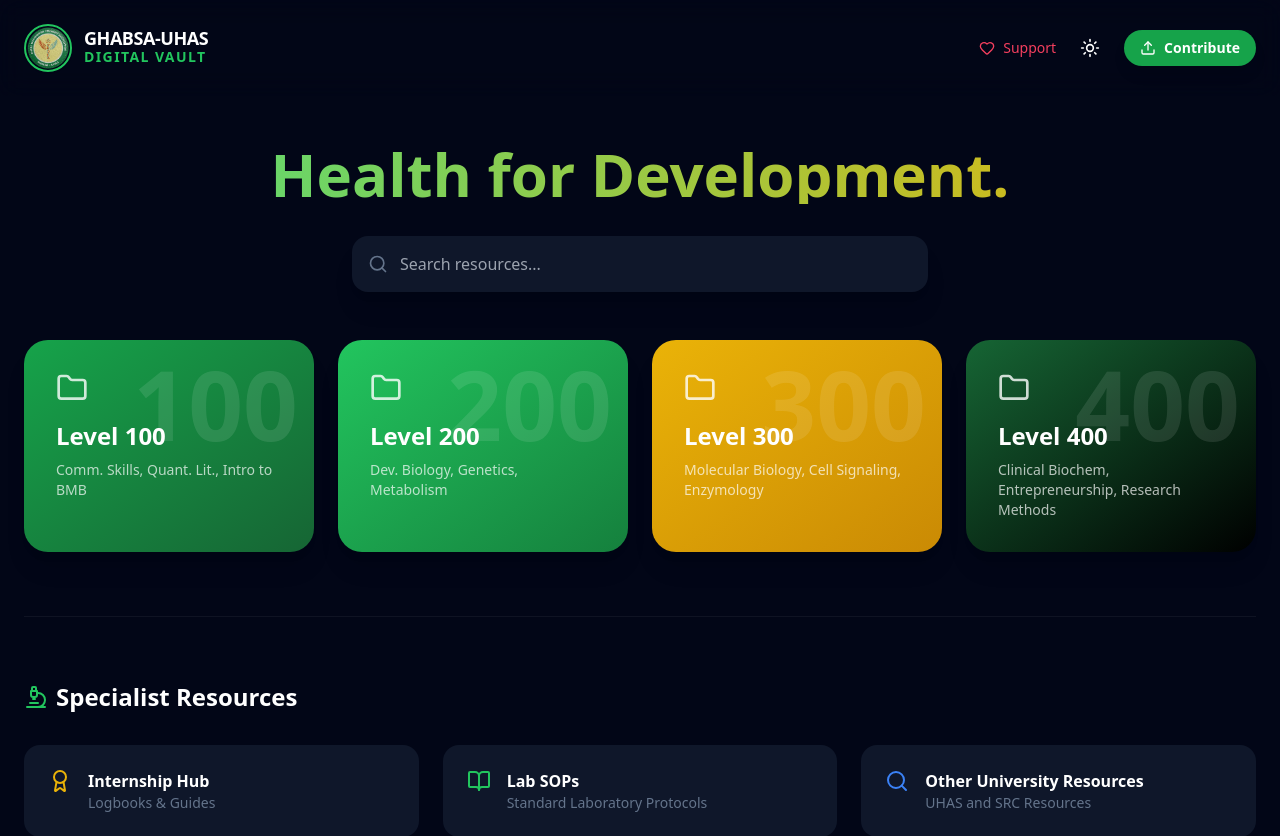
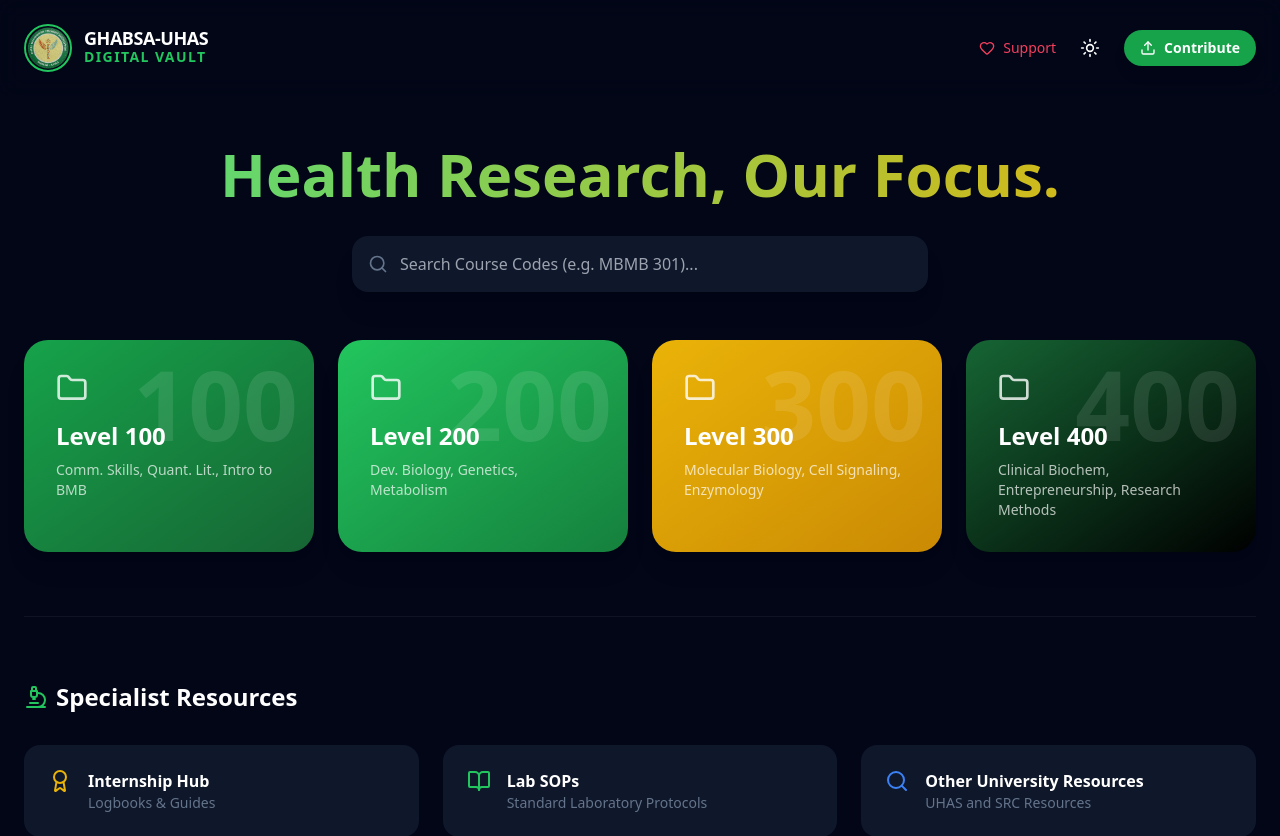
Before and after one commit to Sky-winnie/ghabsa-uhas-vault, a Next.js app: page / in a window 1280 px wide. Shown: the top 836 px of the page. Built offline with nearby package versions, Linux system fonts and the light colour scheme.

Commit message:
Update page.js

```diff
--- a/app/page.js
+++ b/app/page.js
@@ -91,7 +91,7 @@ const GHABSAVault = () => {
 
       <header className="max-w-7xl mx-auto px-6 py-12 text-center">
         <h1 className="text-4xl md:text-6xl font-extrabold mb-4 bg-clip-text text-transparent bg-gradient-to-r from-green-400 to-yellow-500">
-          {currentFolder ? `${currentFolder} Shelf` : 'Health for Development.'}
+          {currentFolder ? (levels.find(l => l.id === currentFolder)?.title + " Resources" || `${currentFolder} Repository`) : 'Health Research, Our Focus.'}
         </h1>
         <div className="relative max-w-xl mx-auto mt-8">
           <Search className="absolute left-4 top-1/2 -translate-y-1/2 text-slate-500" size={20} />
@@ -99,7 +99,7 @@ const GHABSAVault = () => {
             type="text"
             value={searchQuery}
             onChange={(e) => setSearchQuery(e.target.value)}
-            placeholder="Search resources..."
+            placeholder="Search Course Codes (e.g. MBMB 301)..."
             className={`w-full py-4 pl-12 pr-4 rounded-2xl border-none focus:ring-2 focus:ring-green-500 shadow-xl ${darkMode ? 'bg-slate-900 text-white' : 'bg-white text-black'}`}
           />
         </div>
```
